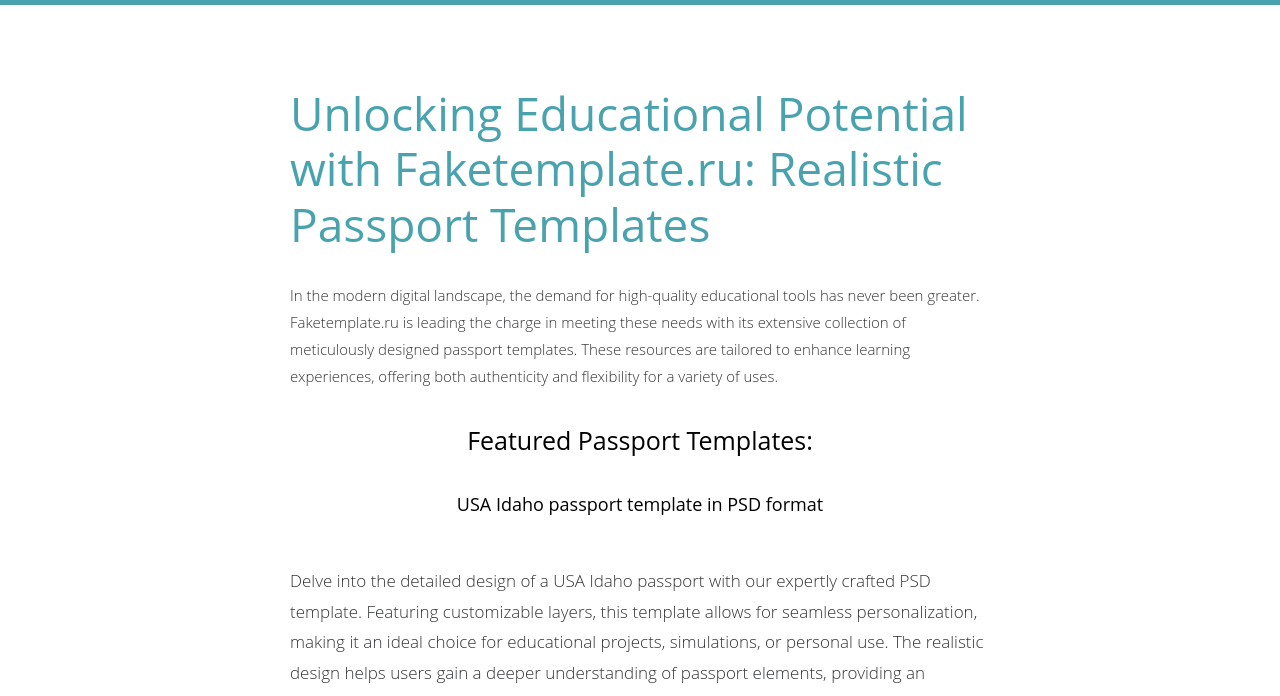
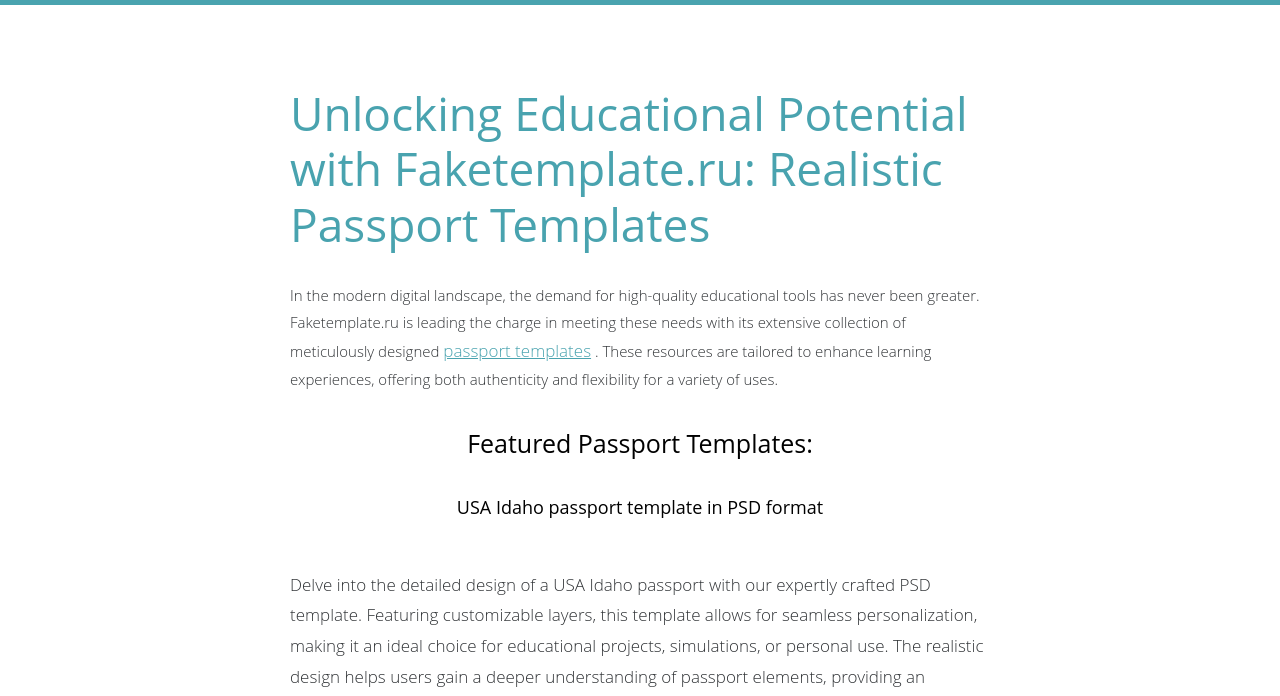
Before and after one commit to Erickknyazyan/freecontractz.com, a plain HTML site: page indexfake.html in a window 1280 px wide. Shown: the part 104-800 px from the top of the page. Drawn offline with Linux system fonts and the light colour scheme; a script that the page names is missing.

Commit message:
Update indexfake.html

```diff
--- a/indexfake.html
+++ b/indexfake.html
@@ -293,7 +293,7 @@
             <h1 style="margin-top:3%">Unlocking Educational Potential with Faketemplate.ru: Realistic Passport Templates</h1>
             <p style="font-size: 15px;">In the modern digital landscape, the demand for high-quality educational tools has never been greater.
               Faketemplate.ru is leading the charge in meeting these needs with its extensive collection of meticulously
-               designed passport templates. These resources are tailored to enhance learning experiences, offering both
+               designed <a href="https://faketemplate.ru/fake-templates/passport/">passport templates</a> . These resources are tailored to enhance learning experiences, offering both
                authenticity and flexibility for a variety of uses.</p>
 
 
```
